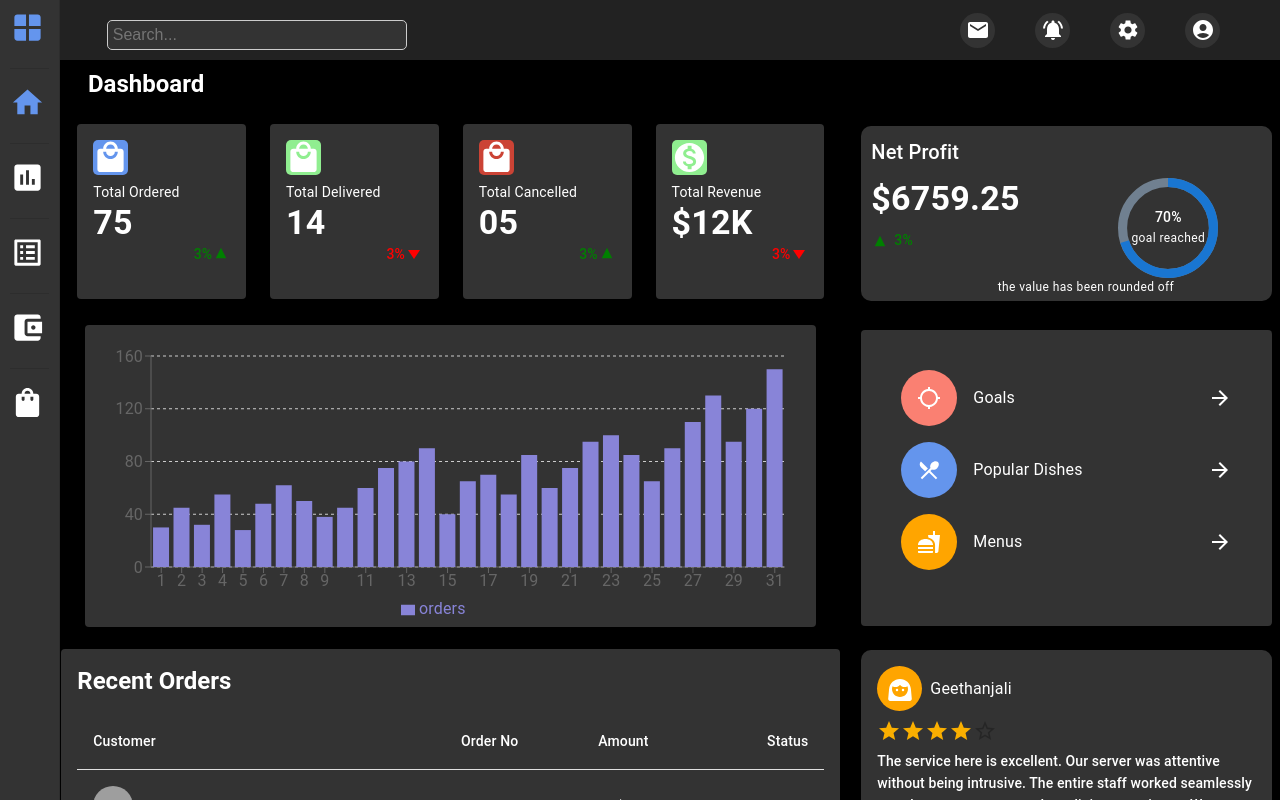
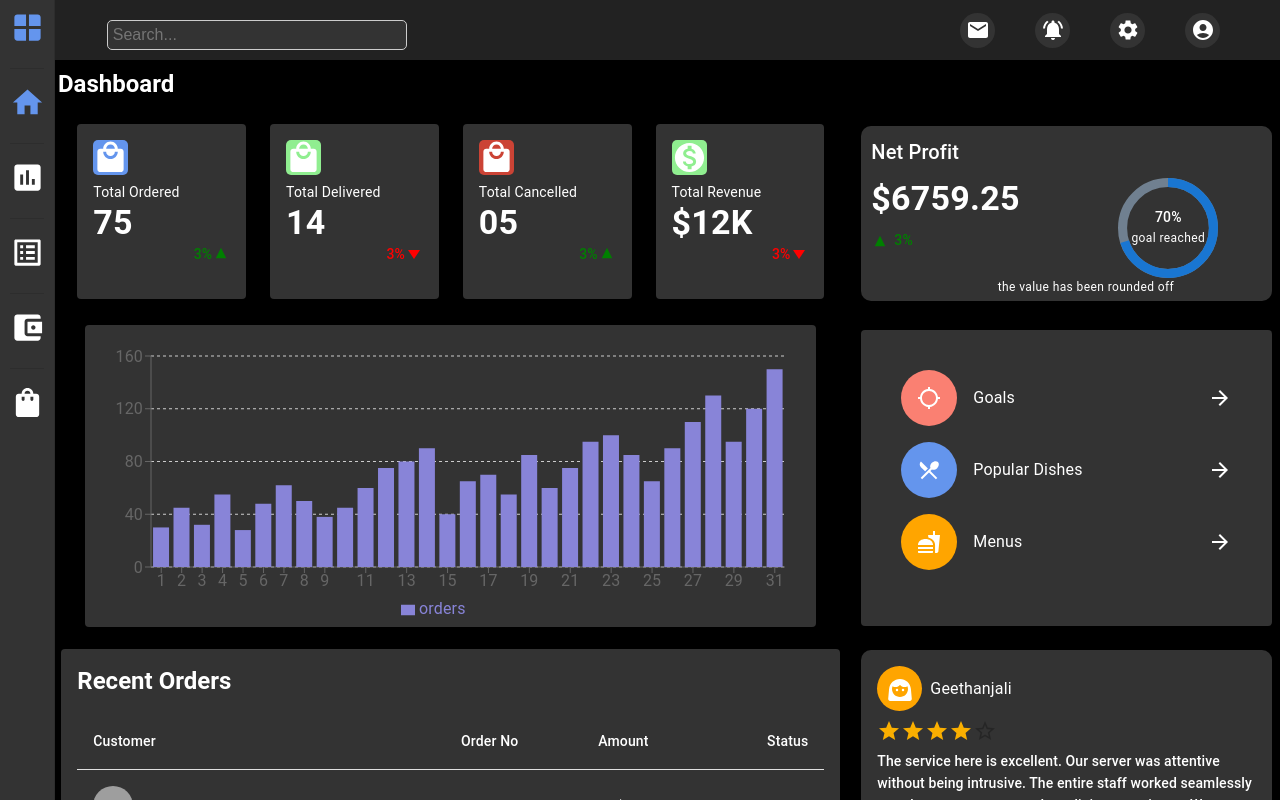
Before and after one commit to ammakavya/DashBoard, a React (Create React App) app: page / in a window 1280 px wide. Shown: the top 800 px of the page. Built offline with nearby package versions, Linux system fonts and the light colour scheme; grey boxes are pictures that could not be loaded.

Commit message:
first commit

```diff
--- a/src/App.js
+++ b/src/App.js
@@ -20,7 +20,7 @@ function App() {
             color: "white",
             fontWeight: "bold",
             marginBottom: 1,
-            marginLeft: "80px",
+            marginLeft: "50px",
           }}
         >
           Dashboard
--- a/src/components/MenuBoard.js
+++ b/src/components/MenuBoard.js
@@ -11,7 +11,7 @@ import HomeIcon from "@mui/icons-material/Home";
 import InsertChartIcon from "@mui/icons-material/InsertChart";
 import ShoppingBagIcon from "@mui/icons-material/ShoppingBag";
 
-const drawerWidth = 60;
+const drawerWidth = 55;
 
 function MenuBoard(props) {
   const { window } = props;
```
